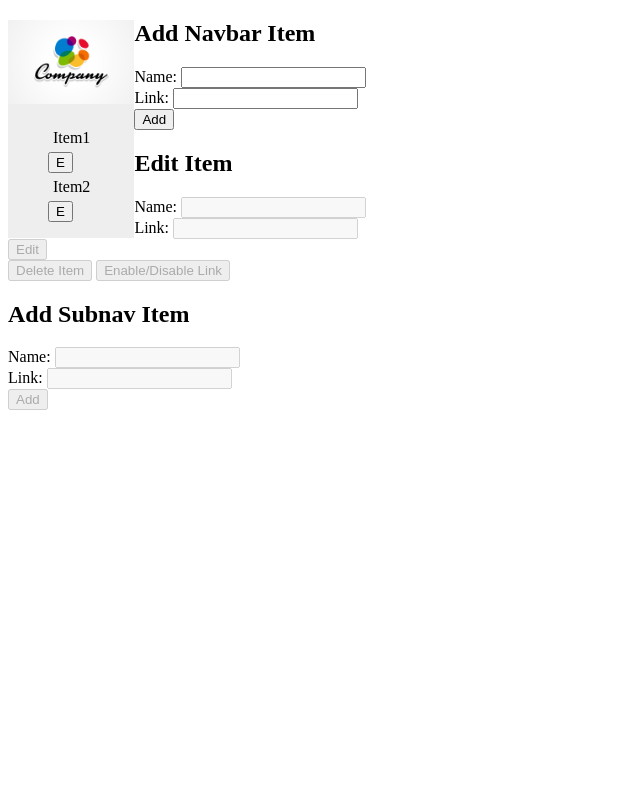
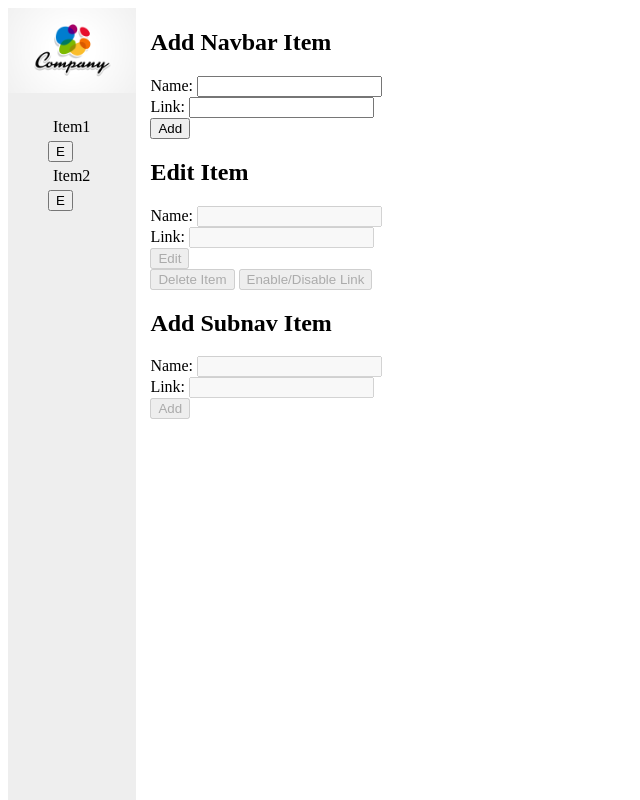
Before and after one commit to leungjustin/RubyPorterProject, a PHP site: page /project1.html in a window 1280 px wide. Shown: the whole page, without its empty margins (0-640 px from the left). Run offline with PHP 8.4, Linux system fonts and the light colour scheme.

Commit message:
fixed position navbar, margin for content

```diff
--- a/project1.css
+++ b/project1.css
@@ -3,9 +3,11 @@
 */
 
 .navbar {
+	margin: 0;
+	padding: 0;
 	width: 10%;
 	height: 100%;
-	float: left;
+	position: fixed;
 	background-color: #eee;
 	overflow-y: auto;
 }
@@ -46,3 +48,8 @@
 .subnav:hover .subnav-content {
 	display: block;
 }
+
+.container {
+	margin-left: 10%;
+	padding: 1px 16px;
+}
--- a/project1.html
+++ b/project1.html
@@ -10,6 +10,7 @@
 	<div class="navbar" id="navbar">
 	</div>
 
+	<div class="container">
 		<!-- For adding a new navbar item -->
 		<h2>Add Navbar Item</h2>
 		<form action="#" method="post" id="addForm">
@@ -41,6 +42,7 @@
 			<input type="text" name="link" id="addSubLink"><br>
 			<button type="submit" id="addSubButton">Add</button>
 		</form>
+	</div>
 
 </body>
 
```
Lines whose indentation alone changed are shown as unchanged.
